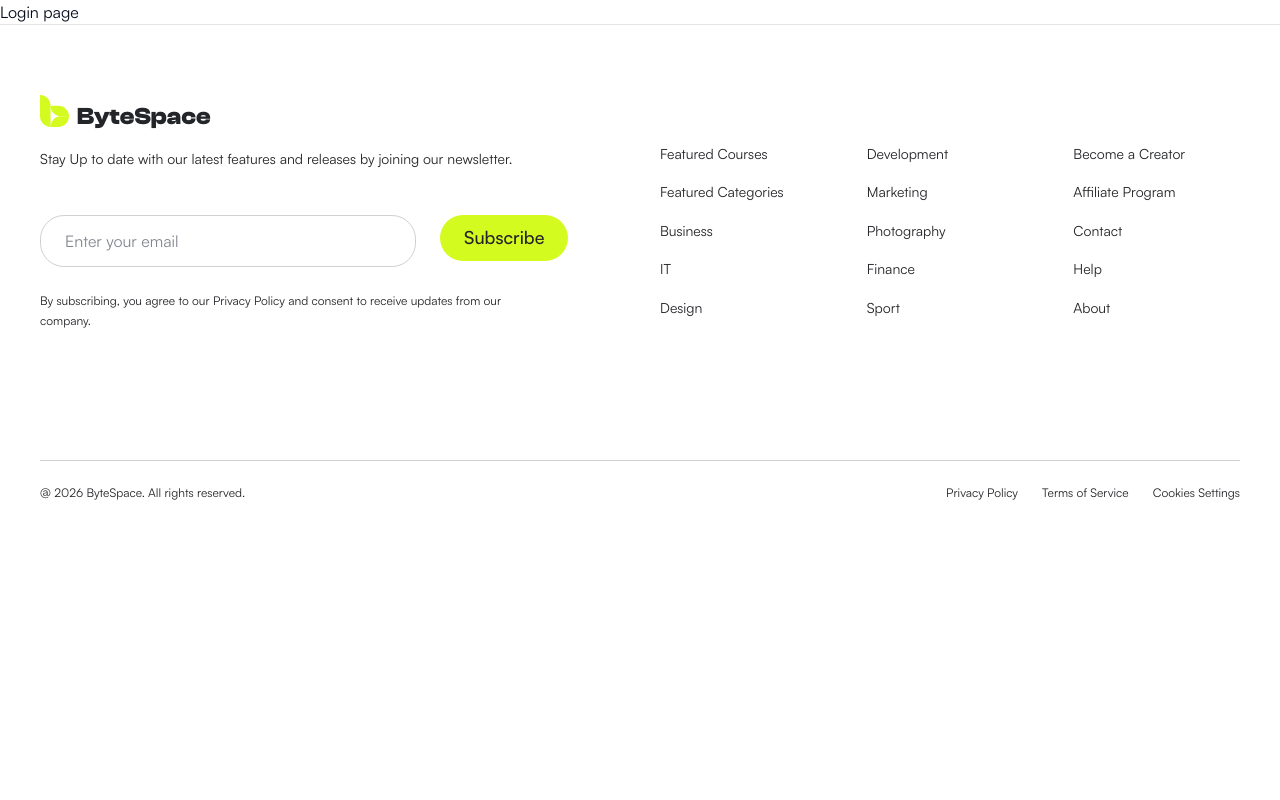
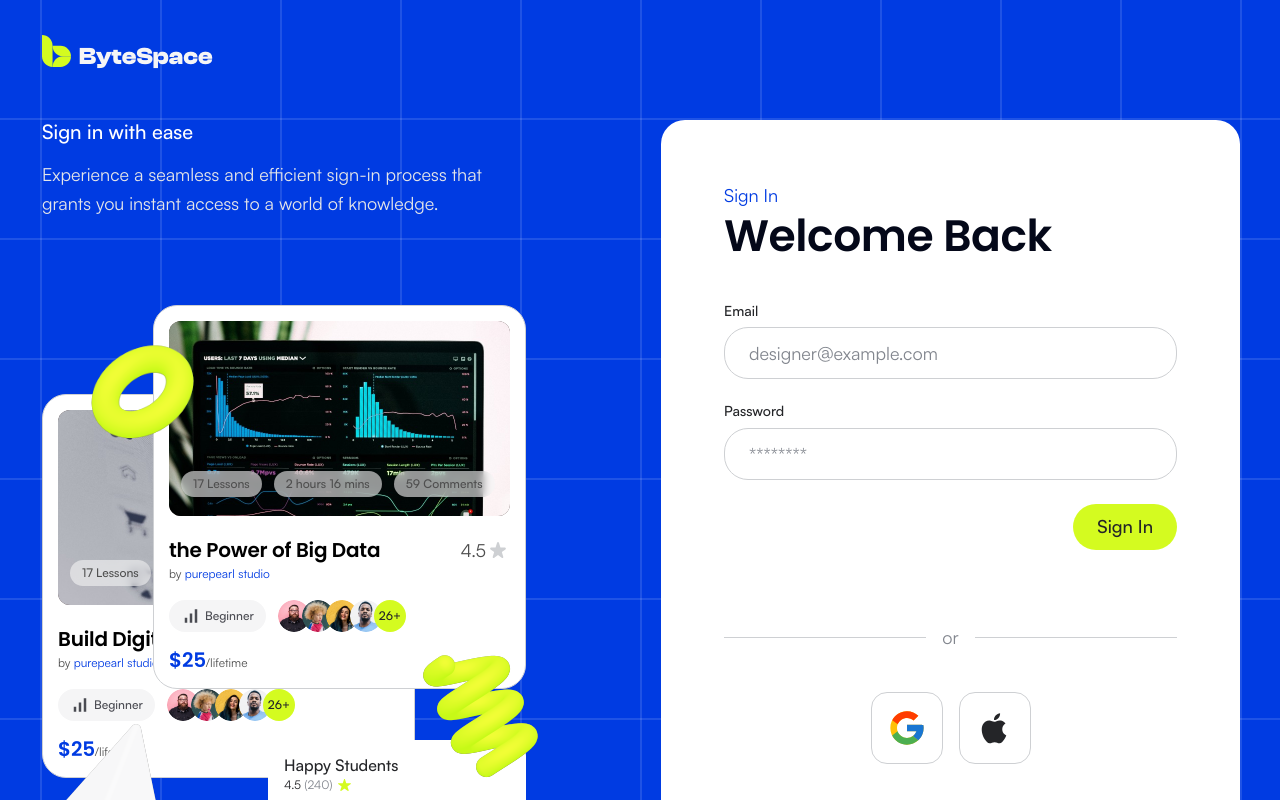
Before and after one commit to Kj-RahiL/byte-space, a Next.js app: page /login in a window 1280 px wide. Shown: the top 800 px of the page. Built offline with nearby package versions, Linux system fonts and the light colour scheme.

Commit message:
feat: implement login page with form and social sign-in options

```diff
--- /dev/null
+++ b/src/app/(site)/layout.tsx
@@ -0,0 +1,11 @@
+import Footer from "@/components/layout/Footer";
+
+// Marketing pages carry the site footer; auth pages (e.g. /login) don't, as in Figma
+export default function SiteLayout({ children }: { children: React.ReactNode }) {
+  return (
+    <>
+      {children}
+      <Footer />
+    </>
+  );
+}
--- a/src/app/layout.tsx
+++ b/src/app/layout.tsx
@@ -1,7 +1,6 @@
 import type { Metadata } from "next";
 import { Poppins } from "next/font/google";
 import localFont from "next/font/local";
-import Footer from "@/components/layout/Footer";
 import "./globals.css";
 
 // Headings - display text
@@ -56,7 +55,6 @@ export default function RootLayout({
         data-gr-ext-installed=""
       >
         {children}
-        <Footer />
       </body>
     </html>
   );
--- a/src/app/login/page.tsx
+++ b/src/app/login/page.tsx
@@ -1,7 +1,92 @@
-import React from "react";
+import type { Metadata } from "next";
+import Link from "next/link";
+import LoginForm from "@/components/auth/LoginForm";
+import SocialButtons from "@/components/auth/SocialButtons";
+import { HappyStudentsCard } from "@/components/landing/hero/HeroCards";
+import { CourseCard, Logo, Ornament } from "@/components/ui";
+import { courses, happyStudents } from "@/constants/courses";
 
-const page = () => {
-  return <div>Login page</div>;
+export const metadata: Metadata = {
+  title: "Sign In · ByteSpace",
+  description: "Sign in to ByteSpace to continue learning and creating.",
 };
 
-export default page;
+// x/y from the 1440×1024 Figma "Login" frame (node 49:195); x is applied relative to the page center
+const at = (x: number, y: number) => ({ left: `calc(50% - 720px + ${x}px)`, top: y });
+
+/** Decorative collage on the left — only from `xl`, where Figma's 1440px layout fits. */
+function Collage() {
+  return (
+    <div aria-hidden inert className="pointer-events-none absolute inset-0 hidden xl:block">
+      <div className="absolute" style={at(122, 394)}>
+        <CourseCard course={courses[1]} className="w-93.25" />
+      </div>
+      <div className="absolute" style={at(233, 305)}>
+        <CourseCard course={courses[2]} className="w-93.25" />
+      </div>
+      <div className="absolute" style={at(348, 740)}>
+        <HappyStudentsCard rating={4.5} reviews={240} avatars={happyStudents} moreLabel="2K+" />
+      </div>
+      {/* Figma reports flipped layers by their right edge: 645 − 175 */}
+      <Ornament src="/images/ornaments/spring-small.png" size={175} tint="lime" flip style={at(470, 626)} />
+      <Ornament src="/images/ornaments/torus.png" size={146} tint="lime" style={at(151, 320)} />
+      <Ornament src="/images/ornaments/pyramid.png" size={188} tint="white" style={at(97, 702)} />
+    </div>
+  );
+}
+
+const LoginPage = () => {
+  return (
+    <main className="relative isolate flex min-h-screen flex-col overflow-hidden bg-persian-blue-800 bg-grid-lines">
+      <Collage />
+
+      <header className="container-page relative flex h-20 items-center md:h-30">
+        <Logo className="md:mt-8.75 md:ml-0.5 md:self-start" />
+      </header>
+
+      <div className="container-page relative flex flex-1 flex-col gap-10 pb-16 lg:grid lg:grid-cols-[1fr_579px] lg:items-start lg:gap-10 lg:pb-30">
+        {/* Left copy (Figma: 122,120 · 475px wide) */}
+        <div className="flex max-w-118.75 flex-col gap-4 text-white lg:ml-0.5">
+          <h2 className="text-label-xl">Sign in with ease</h2>
+          <p className="text-body-l text-shuttle-gray-100">
+            Experience a seamless and efficient sign-in process that grants you instant access to a world of knowledge.
+          </p>
+        </div>
+
+        {/* Form card (Figma: 741,120 · 579×784) */}
+        <section
+          aria-labelledby="login-title"
+          className="flex w-full flex-col items-stretch gap-18.25 rounded-3xl bg-white px-6 pt-10 pb-8 sm:px-15.75 sm:pt-15.25 sm:pb-10 lg:min-h-196"
+        >
+          <div className="flex flex-col gap-10">
+            <div className="flex flex-col">
+              <p className="text-body-l text-persian-blue-800">Sign In</p>
+              <h1 id="login-title" className="font-heading text-[32px]/[1.2] font-semibold tracking-[-0.01em] text-ink md:text-heading-m">
+                Welcome Back
+              </h1>
+            </div>
+            <LoginForm />
+          </div>
+
+          <div className="flex flex-col gap-10">
+            <div className="flex items-center gap-4 text-body-l text-shuttle-gray-400">
+              <span className="h-px flex-1 bg-shuttle-gray-200" />
+              or
+              <span className="h-px flex-1 bg-shuttle-gray-200" />
+            </div>
+            <SocialButtons />
+          </div>
+
+          <p className="mt-auto text-center text-body-m leading-[1.6] text-shuttle-gray-400">
+            New user?{" "}
+            <Link href="/register" className="font-medium text-persian-blue-800 hover:underline">
+              Create an account
+            </Link>
+          </p>
+        </section>
+      </div>
+    </main>
+  );
+};
+
+export default LoginPage;
--- /dev/null
+++ b/src/components/auth/LoginForm.tsx
@@ -0,0 +1,100 @@
+"use client";
+
+import { useState } from "react";
+import { useRouter } from "next/navigation";
+import { useForm } from "react-hook-form";
+import { Button } from "@/components/ui";
+import { cn } from "@/lib/utils";
+
+type LoginValues = {
+  email: string;
+  password: string;
+};
+
+const inputClass =
+  "h-13 w-full rounded-3xl border bg-white px-6 text-body-l text-shuttle-gray-950 outline-none transition-colors placeholder:text-shuttle-gray-400 focus:border-persian-blue-800";
+
+function Field({
+  id,
+  label,
+  error,
+  children,
+}: {
+  id: string;
+  label: string;
+  error?: string;
+  children: React.ReactNode;
+}) {
+  return (
+    <div className="flex flex-col gap-2">
+      <label htmlFor={id} className="text-label-s text-shuttle-gray-950">
+        {label}
+      </label>
+      {children}
+      {error && (
+        <p id={`${id}-error`} role="alert" className="px-2 text-body-xs text-red-600">
+          {error}
+        </p>
+      )}
+    </div>
+  );
+}
+
+/** Sign-in form. No auth API is wired up yet — a valid submit goes to the home page. */
+const LoginForm = () => {
+  const router = useRouter();
+  const [submitting, setSubmitting] = useState(false);
+  const {
+    register,
+    handleSubmit,
+    formState: { errors },
+  } = useForm<LoginValues>({ mode: "onTouched" });
+
+  const onSubmit = () => {
+    setSubmitting(true);
+    router.push("/");
+  };
+
+  return (
+    <form noValidate onSubmit={handleSubmit(onSubmit)} className="flex flex-col gap-6">
+      <Field id="email" label="Email" error={errors.email?.message}>
+        <input
+          id="email"
+          type="email"
+          autoComplete="email"
+          placeholder="designer@example.com"
+          aria-invalid={!!errors.email}
+          aria-describedby={errors.email ? "email-error" : undefined}
+          className={cn(inputClass, errors.email ? "border-red-500" : "border-shuttle-gray-200")}
+          {...register("email", {
+            required: "Enter your email address",
+            pattern: { value: /^[^\s@]+@[^\s@]+\.[^\s@]+$/, message: "Enter a valid email address" },
+          })}
+        />
+      </Field>
+
+      <Field id="password" label="Password" error={errors.password?.message}>
+        <input
+          id="password"
+          type="password"
+          autoComplete="current-password"
+          placeholder="********"
+          aria-invalid={!!errors.password}
+          aria-describedby={errors.password ? "password-error" : undefined}
+          className={cn(inputClass, errors.password ? "border-red-500" : "border-shuttle-gray-200")}
+          {...register("password", {
+            required: "Enter your password",
+            minLength: { value: 8, message: "Password must be at least 8 characters" },
+          })}
+        />
+      </Field>
+
+      {/* Figma right-aligns the submit button under the fields */}
+      <Button type="submit" disabled={submitting} className="self-end">
+        {submitting ? "Signing in…" : "Sign In"}
+      </Button>
+    </form>
+  );
+};
+
+export default LoginForm;
--- /dev/null
+++ b/src/components/auth/SocialButtons.tsx
@@ -0,0 +1,51 @@
+/*
+ * The two 72×72 social sign-in tiles from Figma (node 50:353). Their 40px icons
+ * couldn't be exported while Figma was rate-limited, so these use the standard
+ * Google and Apple marks — swap in the Figma exports if they differ.
+ */
+
+function GoogleIcon() {
+  return (
+    <svg viewBox="0 0 48 48" width="40" height="40" aria-hidden>
+      <path fill="#FFC107" d="M43.6 20.5H42V20H24v8h11.3C33.7 32.7 29.2 36 24 36c-6.6 0-12-5.4-12-12s5.4-12 12-12c3.1 0 5.8 1.2 7.9 3.1l5.7-5.7C34 6.1 29.3 4 24 4 13 4 4 13 4 24s9 20 20 20 20-9 20-20c0-1.3-.1-2.4-.4-3.5z" />
+      <path fill="#FF3D00" d="m6.3 14.7 6.6 4.8C14.7 15.1 19 12 24 12c3.1 0 5.8 1.2 7.9 3.1l5.7-5.7C34 6.1 29.3 4 24 4 16.3 4 9.7 8.3 6.3 14.7z" />
+      <path fill="#4CAF50" d="M24 44c5.2 0 9.9-2 13.4-5.2l-6.2-5.2C29.2 35.1 26.7 36 24 36c-5.2 0-9.6-3.3-11.3-8l-6.5 5C9.5 39.6 16.2 44 24 44z" />
+      <path fill="#1976D2" d="M43.6 20.5H42V20H24v8h11.3c-.8 2.2-2.2 4.2-4.1 5.6l6.2 5.2C37 39.2 44 34 44 24c0-1.3-.1-2.4-.4-3.5z" />
+    </svg>
+  );
+}
+
+function AppleIcon() {
+  return (
+    <svg viewBox="0 0 24 24" width="40" height="40" aria-hidden>
+      <path
+        fill="#242528"
+        d="M16.37 12.73c-.02-2.3 1.88-3.4 1.96-3.46-1.07-1.56-2.73-1.78-3.32-1.8-1.41-.14-2.76.83-3.47.83-.72 0-1.82-.81-2.99-.79-1.54.02-2.96.9-3.75 2.27-1.6 2.78-.41 6.89 1.15 9.14.76 1.1 1.67 2.34 2.86 2.3 1.15-.05 1.58-.74 2.96-.74 1.38 0 1.77.74 2.98.72 1.23-.02 2.01-1.12 2.76-2.23.87-1.28 1.23-2.52 1.25-2.58-.03-.01-2.4-.92-2.42-3.66zM14.1 5.98c.63-.77 1.06-1.83.94-2.89-.91.04-2.01.61-2.67 1.37-.58.67-1.09 1.76-.95 2.8 1.01.08 2.05-.51 2.68-1.28z"
+      />
+    </svg>
+  );
+}
+
+const providers = [
+  { name: "Google", Icon: GoogleIcon },
+  { name: "Apple", Icon: AppleIcon },
+];
+
+const SocialButtons = () => {
+  return (
+    <div className="flex justify-center gap-4">
+      {providers.map(({ name, Icon }) => (
+        <button
+          key={name}
+          type="button"
+          aria-label={`Sign in with ${name}`}
+          className="flex size-18 items-center justify-center rounded-2xl border border-shuttle-gray-200 bg-white transition-colors hover:border-shuttle-gray-300 hover:bg-shuttle-gray-50"
+        >
+          <Icon />
+        </button>
+      ))}
+    </div>
+  );
+};
+
+export default SocialButtons;
```
Also changed, not shown: src/app/(site)/page.tsx (renamed from src/app/page.tsx).
